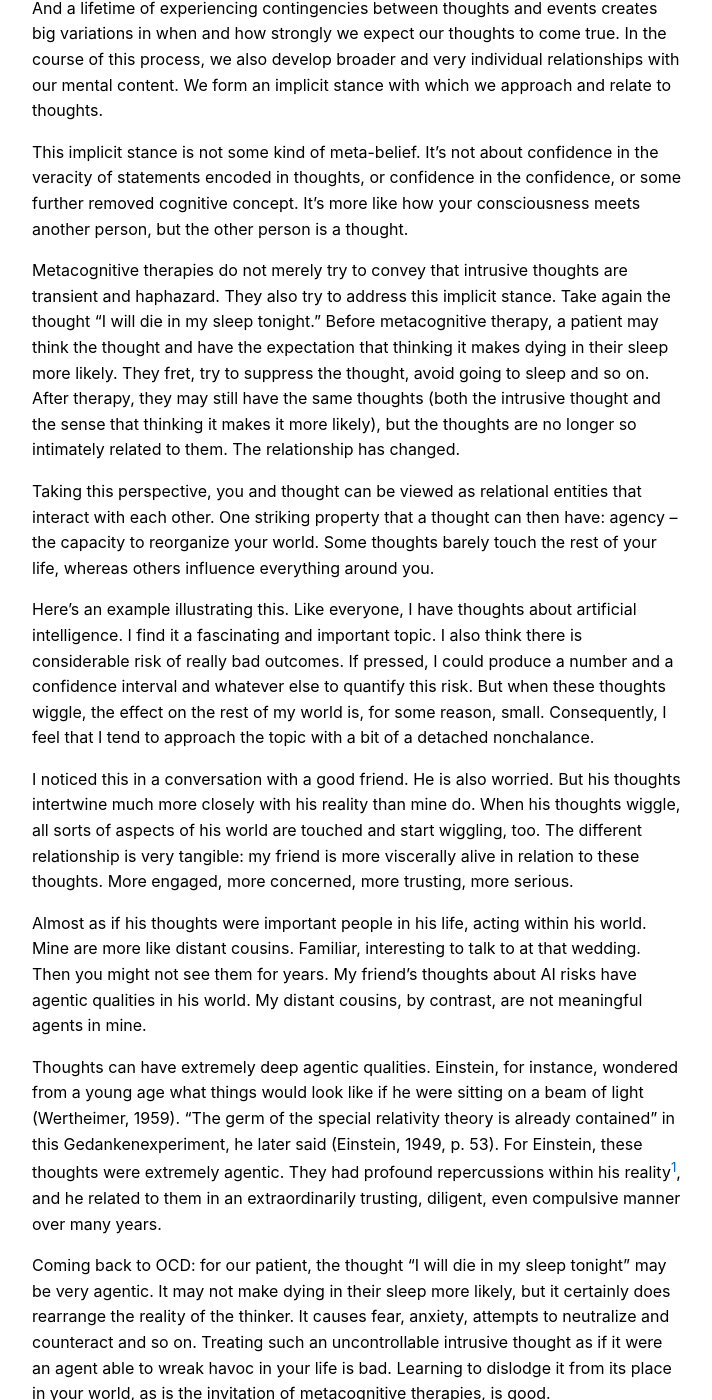
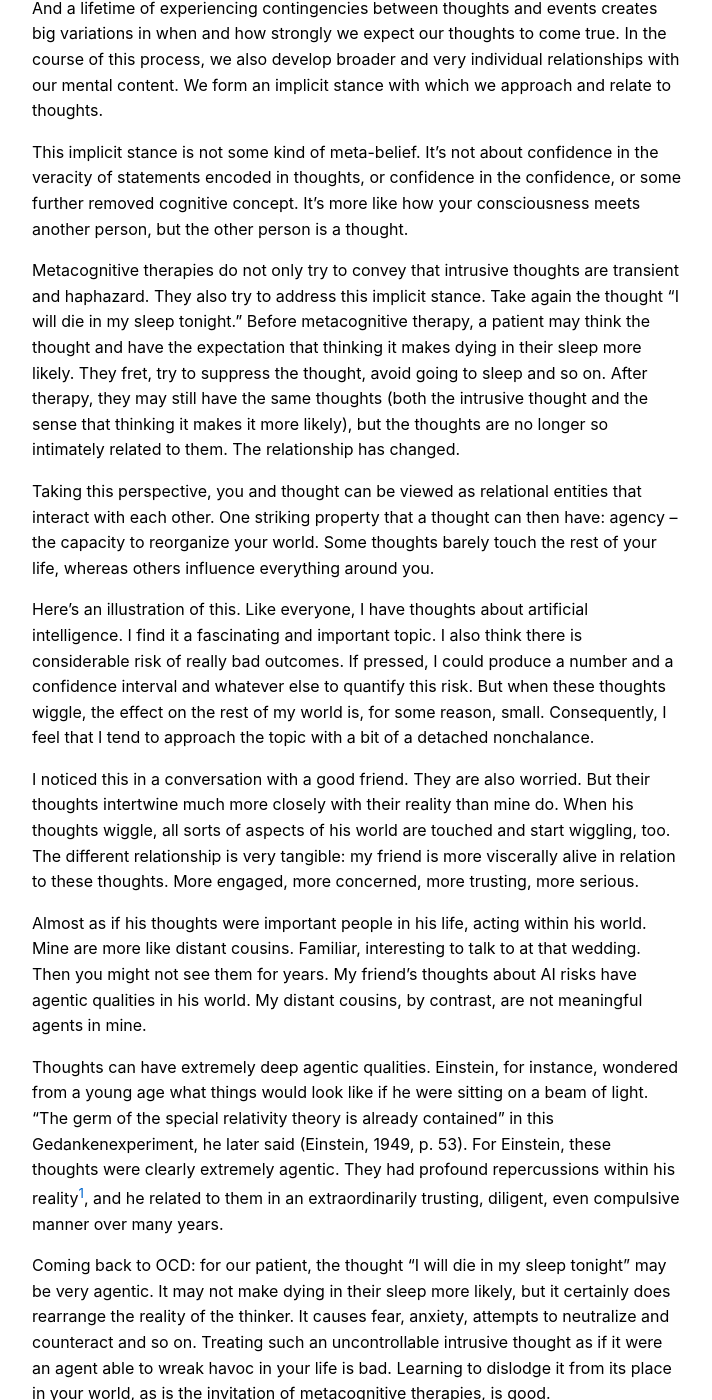
Before and after one commit to vikxc/vikxc.github.io, a Jekyll site: the page built from _notes/2026-05-15-thoughts-as-agents.md, in a window 1280 px wide and 1400 px high, scrolled down 1019 px. Shown: the whole window, without its empty margins (283-995 px from the left). Built offline with Jekyll 4.4.1, drawn with Linux system fonts in a browser that asks for light colours; part of the change alters nothing that is shown; some of the changed text lies outside the part shown.

Commit message:
Rolll back some changes in thoughts-as-agents note

```diff
--- a/_notes/2026-05-15-thoughts-as-agents.md
+++ b/_notes/2026-05-15-thoughts-as-agents.md
@@ -12,33 +12,31 @@ People with OCD often report the belief that thinking an intrusive thought makes
 
 If you strongly expect your thoughts to be causally connected to external events, and the thoughts that come to you are involuntary and horrible, you’re in a bad place. Interestingly, most people have some superstitious expectations of this kind. If you want to test this, try the following: take a piece of paper and a pen and write down “I sincerely hope that &lt;insert loved one’s name&gt; horribly suffocates in their sleep tomorrow morning at 3 a.m.” Now close your eyes and think about the situation for a short moment.
 
-In certain types of therapy (metacognitive approaches in particular), thought–action fusion is tackled by conveying that intrusive thoughts are transient and haphazard phenomena. Just let them pass through. A thought like “I am going to die in my sleep” does not, merely by occurring, make it more likely that you will.
+In certain types of therapy (metacognitive approaches in particular), thought–action fusion is tackled by conveying that intrusive thoughts are transient and haphazard phenomena. Just let them pass through. A thought like “I am going to die in my sleep” does not usually make it more likely that you will.
 
-On the other hand, thoughts *are* of course related to other events. You may look in the mirror today and think “gosh, I could really use a haircut” and find yourself, two days from now, seeking out a person with large scissors to chop off your hair. Thoughts co-arise with all sorts of other phenomena in all sorts of suspicious ways.
+On the other hand, thoughts are of course related to other events. You may look in the mirror today and think “gosh, I could really use a haircut” and find yourself, two days from now, seeking out a person with large scissors to chop off your hair. Thoughts co-arise with all sorts of other phenomena in all sorts of suspicious ways.
 
 And a lifetime of experiencing contingencies between thoughts and events creates big variations in when and how strongly we expect our thoughts to come true. In the course of this process, we also develop broader and very individual relationships with our mental content. We form an implicit stance with which we approach and relate to thoughts.
 
 This implicit stance is not some kind of meta-belief. It’s not about confidence in the veracity of statements encoded in thoughts, or confidence in the confidence, or some further removed cognitive concept. It’s more like how your consciousness meets another person, but the other person is a thought.
 
-Metacognitive therapies do not merely try to convey that intrusive thoughts are transient and haphazard. They also try to address this implicit stance. Take again the thought “I will die in my sleep tonight.” Before metacognitive therapy, a patient may think the thought and have the expectation that thinking it makes dying in their sleep more likely. They fret, try to suppress the thought, avoid going to sleep and so on. After therapy, they may still have the same thoughts (both the intrusive thought and the sense that thinking it makes it more likely), but the thoughts are no longer so intimately related to them. The relationship has changed.
+Metacognitive therapies do not only try to convey that intrusive thoughts are transient and haphazard. They also try to address this implicit stance. Take again the thought “I will die in my sleep tonight.” Before metacognitive therapy, a patient may think the thought and have the expectation that thinking it makes dying in their sleep more likely. They fret, try to suppress the thought, avoid going to sleep and so on. After therapy, they may still have the same thoughts (both the intrusive thought and the sense that thinking it makes it more likely), but the thoughts are no longer so intimately related to them. The relationship has changed.
 
 Taking this perspective, you and thought can be viewed as relational entities that interact with each other. One striking property that a thought can then have: agency – the capacity to reorganize your world. Some thoughts barely touch the rest of your life, whereas others influence everything around you.
 
-Here’s an example illustrating this. Like everyone, I have thoughts about artificial intelligence. I find it a fascinating and important topic. I also think there is considerable risk of really bad outcomes. If pressed, I could produce a number and a confidence interval and whatever else to quantify this risk. But when these thoughts wiggle, the effect on the rest of my world is, for some reason, small. Consequently, I feel that I tend to approach the topic with a bit of a detached nonchalance.
+Here’s an illustration of this. Like everyone, I have thoughts about artificial intelligence. I find it a fascinating and important topic. I also think there is considerable risk of really bad outcomes. If pressed, I could produce a number and a confidence interval and whatever else to quantify this risk. But when these thoughts wiggle, the effect on the rest of my world is, for some reason, small. Consequently, I feel that I tend to approach the topic with a bit of a detached nonchalance.
 
-I noticed this in a conversation with a good friend. He is also worried. But his thoughts intertwine much more closely with his reality than mine do. When his thoughts wiggle, all sorts of aspects of his world are touched and start wiggling, too. The different relationship is very tangible: my friend is more viscerally alive in relation to these thoughts. More engaged, more concerned, more trusting, more serious.
+I noticed this in a conversation with a good friend. They are also worried. But their thoughts intertwine much more closely with their reality than mine do. When his thoughts wiggle, all sorts of aspects of his world are touched and start wiggling, too. The different relationship is very tangible: my friend is more viscerally alive in relation to these thoughts. More engaged, more concerned, more trusting, more serious.
 
 Almost as if his thoughts were important people in his life, acting within his world. Mine are more like distant cousins. Familiar, interesting to talk to at that wedding. Then you might not see them for years. My friend’s thoughts about AI risks have agentic qualities in his world. My distant cousins, by contrast, are not meaningful agents in mine.
 
-Thoughts can have extremely deep agentic qualities. Einstein, for instance, wondered from a young age what things would look like if he were sitting on a beam of light (Wertheimer, 1959). “The germ of the special relativity theory is already contained” in this Gedankenexperiment, he later said (Einstein, 1949, p. 53). For Einstein, these thoughts were extremely agentic. They had profound repercussions within his reality[^1], and he related to them in an extraordinarily trusting, diligent, even compulsive manner over many years.
+Thoughts can have extremely deep agentic qualities. Einstein, for instance, wondered from a young age what things would look like if he were sitting on a beam of light. “The germ of the special relativity theory is already contained” in this Gedankenexperiment, he later said (Einstein, 1949, p. 53). For Einstein, these thoughts were clearly extremely agentic. They had profound repercussions within his reality[^1], and he related to them in an extraordinarily trusting, diligent, even compulsive manner over many years.
 
 [^1]: And to our great luck, his reality was very closely related to physical reality.
 
 Coming back to OCD: for our patient, the thought “I will die in my sleep tonight” may be very agentic. It may not make dying in their sleep more likely, but it certainly does rearrange the reality of the thinker. It causes fear, anxiety, attempts to neutralize and counteract and so on. Treating such an uncontrollable intrusive thought as if it were an agent able to wreak havoc in your life is bad. Learning to dislodge it from its place in your world, as is the invitation of metacognitive therapies, is good.
 
-Of course, there is no need to take this as a general approach to thinking. Consider what would have happened had Einstein met his thought experiments with metacognitive training: “Ah, transient mental event, let’s just let it pass.”
-
-More broadly, I find that seeing myself as being in relationships with my thoughts can invite me to step back from content, to take an interest in the wider atmosphere that is always surrounding my thinking. It makes it easier to notice which relationships I want to cultivate, which I wish to let go of, and the places where I still really don’t understand what the fuck is going on.
+But this is not necessarily a good approach to other thoughts. Consider what would have happened had Einstein met his compulsive thinking about thought experiments with metacognitive training: “Ah, transient mental event, let’s just let it pass.”
 
 ## References
 
```
